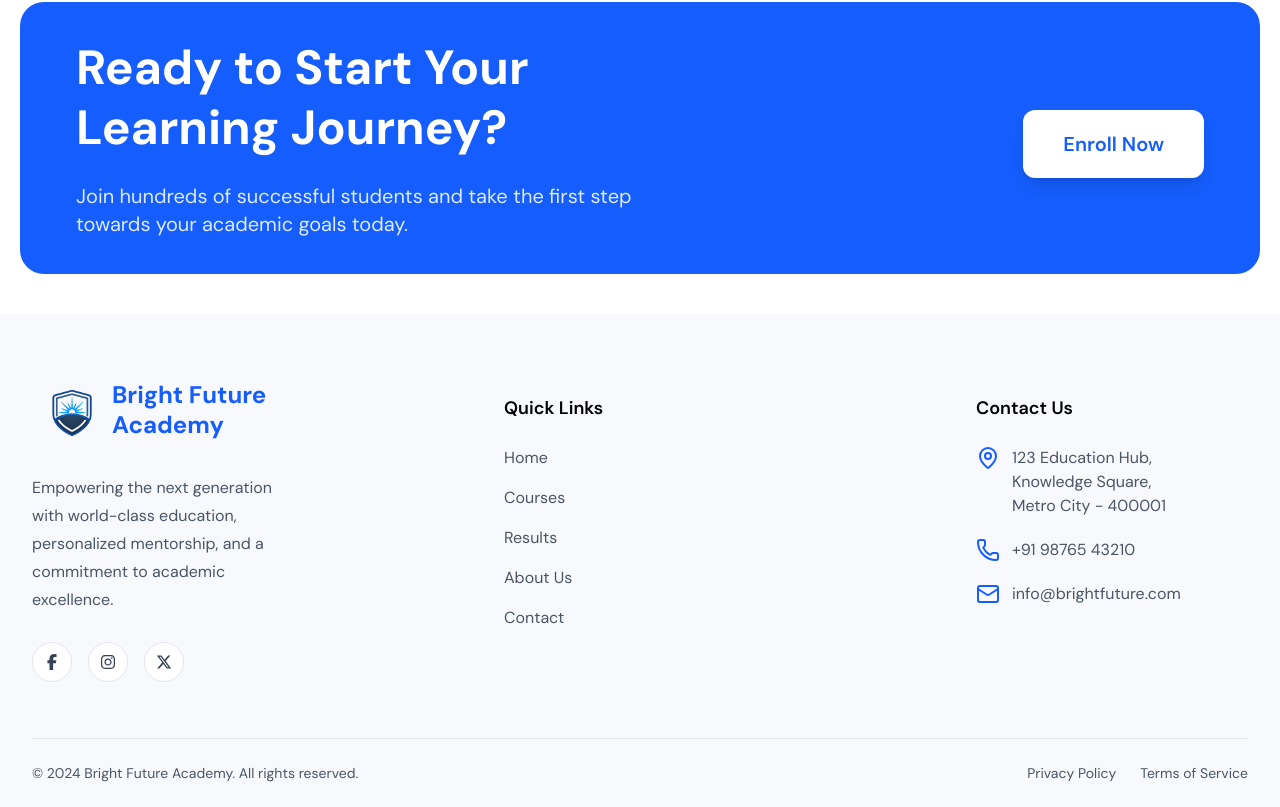
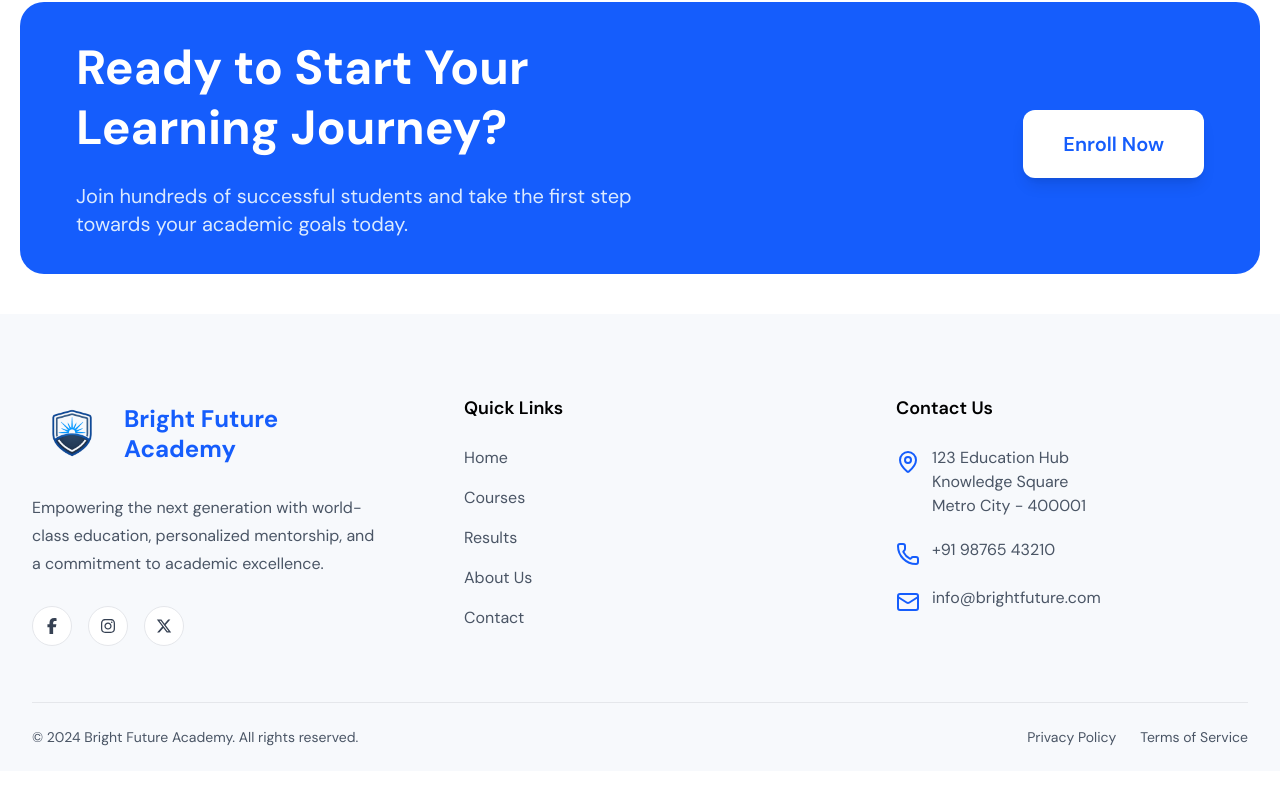
Before and after one commit to diyameghani26/Academy-landing-page, a React (Vite) app: page / in a window 1280 px wide. Shown: the part 3799-4606 px from the top of the page. After the commit the page ends 4570 px from the top, so only its background shows below. Built offline with nearby package versions, Linux system fonts and the light colour scheme; a web font is replaced by a local one.

Commit message:
Enhance footer layout and add scroll-to-top button

```diff
--- a/src/Components/Footer.jsx
+++ b/src/Components/Footer.jsx
@@ -1,5 +1,4 @@
 import {
-  GraduationCap,
   MapPin,
   Phone,
   Mail,
@@ -13,11 +12,10 @@ import {
 } from "react-icons/fa6";
 
 import { motion } from "motion/react";
-import { useState, useEffect } from "react";
-
+import { useEffect, useState } from "react";
 
 export default function Footer() {
-
+  const [showTop, setShowTop] = useState(false);
 
   const containerVariants = {
     hidden: {},
@@ -28,445 +26,181 @@ export default function Footer() {
     },
   };
 
-
   const itemVariants = {
     hidden: {
       opacity: 0,
       y: 50,
     },
-
     visible: {
       opacity: 1,
       y: 0,
-
       transition: {
         duration: 0.6,
       },
     },
   };
 
-
-  const [showTop, setShowTop] = useState(false);
-
-
-
   useEffect(() => {
-
     const handleScroll = () => {
-
       setShowTop(window.scrollY > 400);
-
     };
-
 
     window.addEventListener("scroll", handleScroll);
 
-
-    return () => {
-      window.removeEventListener("scroll", handleScroll);
-    };
-
-
+    return () => window.removeEventListener("scroll", handleScroll);
   }, []);
 
-
-
   const scrollTop = () => {
-
-    window.scrollTo({
-      top: 0,
-      behavior: "smooth",
-    });
-
-  };
-
-
+  window.scrollTo({
+    top: 0,
+    behavior: "smooth",
+  });
+};
 
   return (
-
-
     <motion.footer
-
-      initial={{
-        opacity: 0,
-        y: 80
+      initial={{ opacity: 0, y: 80 }}
+      whileInView={{ opacity: 1, y: 0 }}
+      viewport={{
+        once: false,
+        amount: 0.3,
       }}
-
-      whileInView={{
-        opacity: 1,
-        y: 0
-      }}
-
-      viewport={{
-      once: false,
-  amount: 0.3,
-      }}
-
-      transition={{
-        duration: 0.8
-      }}
-
-
-      className="bg-[#F7F9FC] pt-16 lg:pt-20 relative"
-
+      transition={{ duration: 0.8 }}
+      className="relative bg-[#F7F9FC] pt-16 lg:pt-20"
     >
-
-
-      <div className="max-w-7xl mx-auto px-5 sm:px-6 lg:px-8">
-
-
+      <div className="mx-auto max-w-7xl px-5 sm:px-6 lg:px-8">
         <motion.div
-
           variants={containerVariants}
-
           initial="hidden"
-
           whileInView="visible"
-
-          viewport={{ once: true }}
-
-          className="grid grid-cols-1 sm:grid-cols-2 lg:grid-cols-3 gap-12 lg:gap-50 pb-14"
-
+          viewport={{ once: false }}
+          className="grid grid-cols-1 gap-12 pb-14 sm:grid-cols-2 lg:grid-cols-3 lg:gap-20"
         >
-
-
-          {/* Logo Section */}
-
+          {/* Logo */}
           <div>
-
-
             <motion.div
-
-              whileHover={{
-                scale: 1.04,
-
-              }}
-
-              className="flex items-center"
-
+              whileHover={{ scale: 1.03 }}
+              className="flex items-center gap-3"
             >
-
-
               <img
-
                 src="./logo.png"
-
                 alt="Bright Future Academy"
-
-                className="w-14 h-14 sm:w-16 sm:h-16 lg:w-20 lg:h-20 object-contain shrink-0 lg:-mt-5"
-
+                className="h-14 w-14 object-contain sm:h-16 sm:w-16 lg:h-20 lg:w-20"
               />
 
-
-              <h2 className="text-xl sm:text-2xl font-bold text-blue-600 leading-tight lg:-mt-7">
-
+              <h2 className="text-xl font-bold leading-tight text-blue-600 sm:text-2xl">
                 Bright Future Academy
-
               </h2>
-
-
             </motion.div>
 
-
-
-            <p className="mt-5 max-w-md text-gray-600 leading-7">
-
+            <p className="mt-5 max-w-md leading-7 text-gray-600">
               Empowering the next generation with world-class education,
               personalized mentorship, and a commitment to academic excellence.
-
             </p>
 
-
-
-            <div className="flex gap-4 mt-7">
-
-              {
-                [FaFacebookF, FaInstagram, FaXTwitter].map((Icon, index) => (
-
-
-                  <a
-
-                    key={index}
-
-                    href="#"
-
-                    className="w-10 h-10 rounded-full bg-white border border-gray-200 flex items-center justify-center text-gray-700 hover:bg-blue-600 hover:text-white transition-all"
-
-                  >
-
-
-                    <Icon size={16} />
-
-
-                  </a>
-
-
-                ))
-
-              }
-
-
+            <div className="mt-7 flex gap-4">
+              {[FaFacebookF, FaInstagram, FaXTwitter].map((Icon, index) => (
+                <a
+                  key={index}
+                  href="#"
+                  className="flex h-10 w-10 items-center justify-center rounded-full border border-gray-200 bg-white text-gray-700 transition-all duration-300 hover:-translate-y-1 hover:bg-blue-600 hover:text-white"
+                >
+                  <Icon size={16} />
+                </a>
+              ))}
             </div>
-
-
           </div>
 
-
-
-
-
           {/* Quick Links */}
-
           <motion.div variants={itemVariants}>
-
-
-            <h3 className="text-lg font-semibold mb-6">
-
+            <h3 className="mb-6 text-lg font-semibold">
               Quick Links
-
             </h3>
 
-
-
             <ul className="space-y-4 text-gray-600">
-
-
-              {
-                ["Home", "Courses", "Results", "About Us", "Contact"].map(item => (
-
-
+              {["Home", "Courses", "Results", "About Us", "Contact"].map(
+                (item) => (
                   <li key={item}>
-
-
                     <motion.a
-
-                      whileHover={{
-                        x: 8
-                      }}
-
                       href="#"
-
-                      className="hover:text-blue-600 transition"
-
+                      whileHover={{ x: 8 }}
+                      className="transition hover:text-blue-600"
                     >
-
                       {item}
-
                     </motion.a>
-
-
                   </li>
-
-
-                ))
-
-              }
-
-
+                )
+              )}
             </ul>
-
-
           </motion.div>
 
-
-
-
-
-
           {/* Contact */}
-
-
           <motion.div variants={itemVariants}>
-
-
-            <h3 className="text-lg font-semibold mb-6">
-
+            <h3 className="mb-6 text-lg font-semibold">
               Contact Us
-
             </h3>
 
-
-
             <div className="space-y-5 text-gray-600">
-
-
-              <div className="flex gap-3">
-
-                <MapPin className="text-blue-600" />
+              <div className="flex items-start gap-3">
+                <MapPin className="mt-1 text-blue-600" />
 
                 <p>
-                  123 Education Hub,
+                  123 Education Hub
                   <br />
-                  Knowledge Square,
+                  Knowledge Square
                   <br />
                   Metro City - 400001
                 </p>
-
               </div>
 
-
-
-              <div className="flex gap-3">
-
-                <Phone className="text-blue-600" />
-
-                <p>
-                  +91 98765 43210
-                </p>
-
+              <div className="flex items-start gap-3">
+                <Phone className="mt-1 text-blue-600" />
+                <p>+91 98765 43210</p>
               </div>
 
-
-
-              <div className="flex gap-3">
-
-                <Mail className="text-blue-600" />
-
-                <p>
-                  info@brightfuture.com
-                </p>
-
+              <div className="flex items-start gap-3">
+                <Mail className="mt-1 text-blue-600" />
+                <p>info@brightfuture.com</p>
               </div>
-
-
-
             </div>
-
-
           </motion.div>
-
-
         </motion.div>
 
-
-
-
-
         {/* Bottom */}
-
-
         <motion.div
-
-          initial={{
-            opacity: 0,
-            x: 80
-          }}
-
-          animate={{
-            opacity: 1,
-            x: 0
-          }}
-
-          transition={{
-            duration: 0.8,
-            delay: 0.3
-          }}
-
-
-          className="border-t border-gray-200 py-6 flex flex-col sm:flex-row justify-between items-center gap-4 text-sm text-gray-600"
-
+          initial={{ opacity: 0, x: 80 }}
+          whileInView={{ opacity: 1, x: 0 }}
+          viewport={{ once: false }}
+          transition={{ duration: 0.8 }}
+          className="flex flex-col items-center justify-between gap-4 border-t border-gray-200 py-6 text-center text-sm text-gray-600 md:flex-row md:text-left"
         >
-
-
           <p>
-
             © 2024 Bright Future Academy. All rights reserved.
-
           </p>
 
-
-
-          <div className="flex gap-6">
-
-
-            <a href="#" className="hover:text-blue-600">
+          <div className="flex flex-wrap justify-center gap-6 md:justify-end">
+            <a href="#" className="transition hover:text-blue-600">
               Privacy Policy
             </a>
 
-
-            <a href="#" className="hover:text-blue-600">
+            <a href="#" className="transition hover:text-blue-600">
               Terms of Service
             </a>
-
-
           </div>
-
-
-
         </motion.div>
-
-
-
       </div>
 
-
-
-
-
-      {/* Scroll Top Button */}
-
-
-      {
-
-        showTop && (
-
-          <motion.button
-
-
-            initial={{
-              opacity: 0,
-              y: 40
-            }}
-
-            animate={{
-              opacity: 1,
-              y: 0
-            }}
-
-            whileHover={{
-              scale: 1.1
-            }}
-
-
-            onClick={scrollTop}
-
-
-            className="
-fixed
-bottom-6
-right-6
-w-12
-h-12
-rounded-full
-bg-blue-600
-text-white
-flex
-items-center
-justify-center
-shadow-lg
-z-50
-"
-
-
-          >
-
-
-            <ArrowUp size={22} />
-
-
-          </motion.button>
-
-
-        )
-
-      }
-
-
-
+      {/* Scroll To Top Button */}
+      {showTop && (
+        <button
+          onClick={scrollTop}
+          aria-label="Scroll to top"
+          className=" fixed bottom-4 right-11 sm:bottom-6 sm:right-6 md:bottom-8 md:right-8 flex h-11 w-11 sm:h-12 sm:w-12 md:h-14 md:w-14  items-center justify-center rounded-full bg-blue-600 text-white shadow-xl transition-colors hover:bg-blue-700 z-50
+          "
+        >
+          <ArrowUp className="h-5 w-5 sm:h-6 sm:w-6" />
+        </button>
+      )}
     </motion.footer>
-
-
-
   );
-
 }
```
